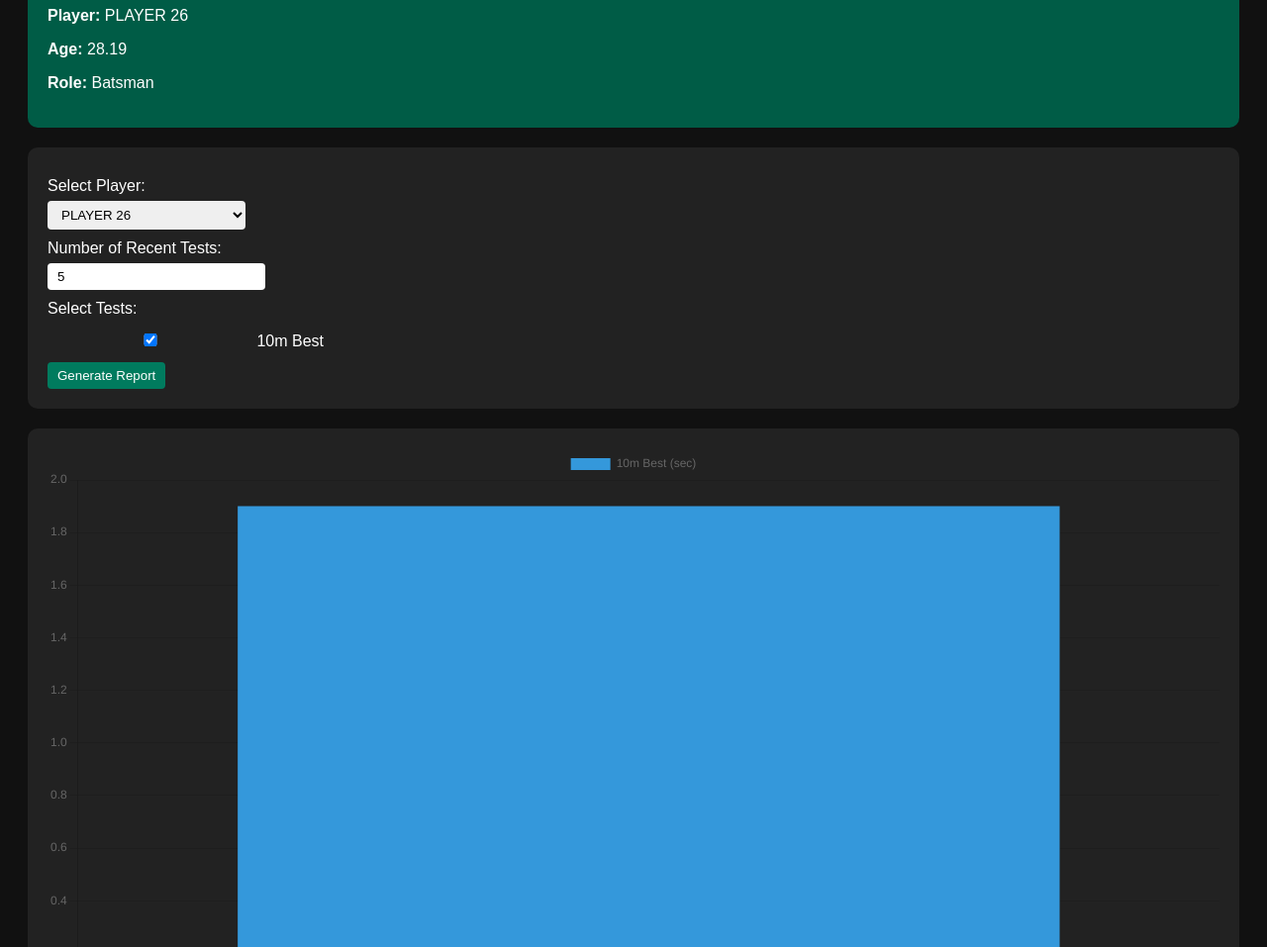
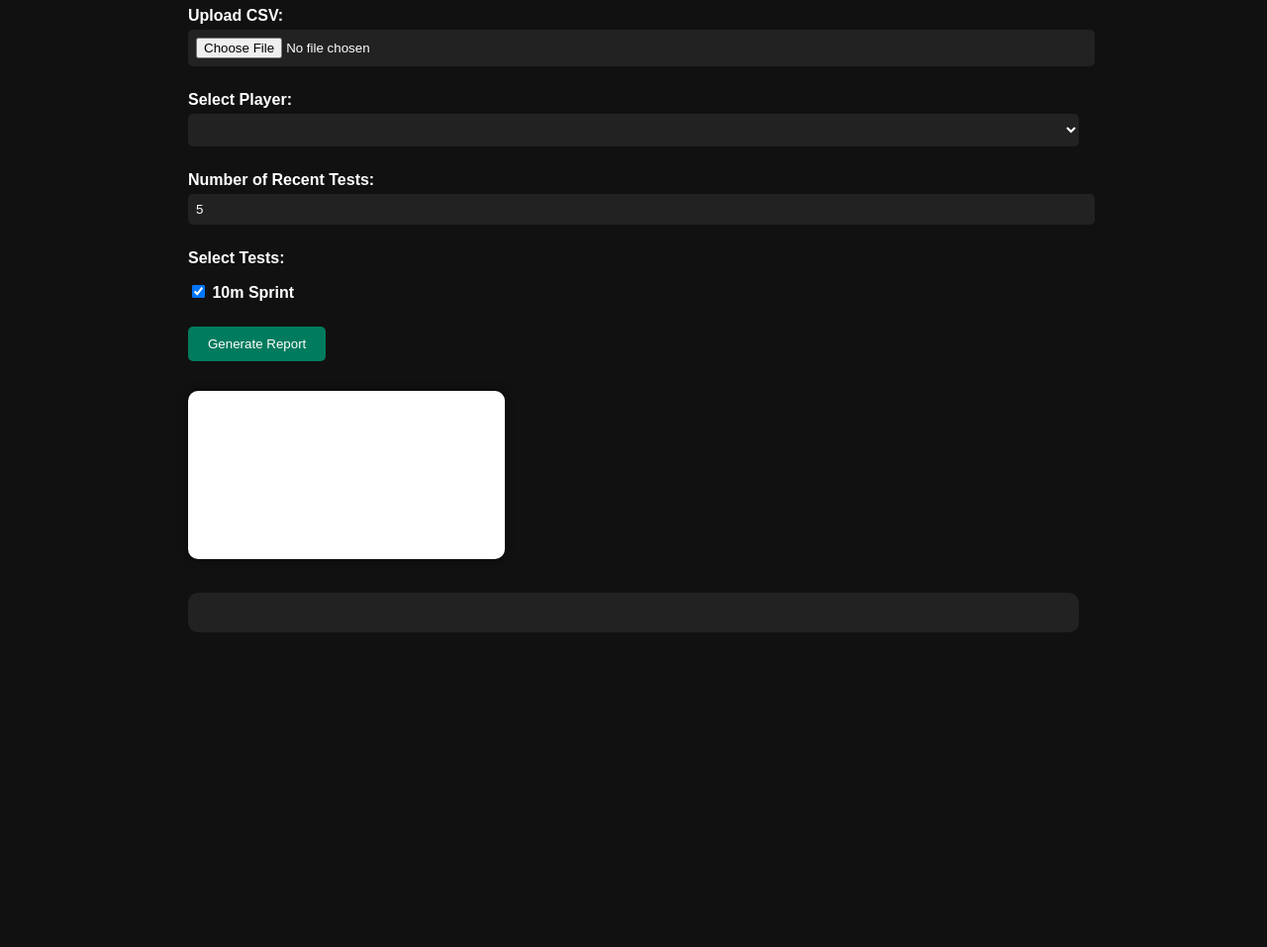
Before and after one commit to Ankur123unsungDevloper/Cricket-Association-chart, a plain HTML site: page index.html in a window 1280 px wide. Shown: the part 121-1078 px from the top of the page at 99% size. After the commit the page ends 800 px from the top, so only its background shows below. Drawn offline with nearby package versions, Linux system fonts and the light colour scheme.

Commit message:
new file:   TEMP Testing Battery - Individual Dashboard.csv 	modified:   index.html 	modified:   script.js 	modified:   style.css

```diff
--- a/index.html
+++ b/index.html
@@ -8,27 +8,30 @@
   <script src="https://cdn.jsdelivr.net/npm/chart.js"></script>
 </head>
 <body>
-  <div class="header">
-    <h1>Cricket Association</h1>
-    <p><strong>Player:</strong> <span id="playerName">PLAYER 26</span></p>
-    <p><strong>Age:</strong> <span id="playerAge">28.19</span></p>
-    <p><strong>Role:</strong> <span id="playerRole">Batsman</span></p>
-  </div>
+  <div class="container">
+    <h1>Player Performance Report</h1>
 
-  <div class="card">
+    <label for="uploadCSV">Upload CSV:</label>
+    <input type="file" id="uploadCSV" accept=".csv" />
+
     <label for="playerSelect">Select Player:</label>
     <select id="playerSelect"></select>
 
-    <label for="recentCount">Number of Recent Tests:</label>
-    <input type="number" id="recentCount" value="5" min="1" max="10" />
+    <label for="testCount">Number of Recent Tests:</label>
+    <input type="number" id="testCount" value="5" min="1" />
 
     <label>Select Tests:</label>
-    <label><input type="checkbox" id="test10m" checked /> 10m Best</label>
+    <div id="testOptions">
+      <label><input type="checkbox" value="10m" checked /> 10m Sprint</label>
+    </div>
 
     <button onclick="generateReport()">Generate Report</button>
+
+    <div id="reportContainer">
+      <canvas id="chartCanvas"></canvas>
+      <div id="injuryHistory"></div>
+    </div>
   </div>
-
-  <div id="reportContainer" class="card"></div>
 
   <script src="script.js"></script>
 </body>
--- a/script.js
+++ b/script.js
@@ -1,91 +1,119 @@
-const playerData = [
-  { player: "PLAYER 26", date: "2023-04-02", phase: "Pre-Season Assessment", trial1: 1.99, trial2: 1.90, best: 1.90 },
-  { player: "PLAYER 29", date: "2023-04-02", phase: "Pre-Season Assessment", trial1: 1.94, trial2: 1.91, best: 1.91 },
-  { player: "PLAYER 66", date: "2023-04-05", phase: "Pre-Season Assessment", trial1: 2.12, trial2: 2.00, best: 2.00 },
-  { player: "PLAYER 78", date: "2023-04-05", phase: "Pre-Season Assessment", trial1: 2.09, trial2: 2.00, best: 2.00 },
-  { player: "PLAYER 40", date: "2023-08-08", phase: "Buchi Babu Trophy", trial1: 1.97, trial2: 1.97, best: 1.97 },
-  { player: "PLAYER 40", date: "2024-03-07", phase: "Post Season IFA", trial1: 2.07, trial2: 2.07, best: 2.07 },
+const playerData = [];
+const injuryData = [
+  { name: "PLAYER 78", current: "Right hand middle finger split webbing, Right adductor strain", history: "Right scapula tightness", category: "Senior" },
+  { name: "PLAYER 40", current: "Nil", history: "Right ACL tear 2021, Left Hamstring pull 2023", category: "Under 23" }
 ];
 
-const injuryData = [
-  { name: "PLAYER 26", seasonInjury: "Nil", history: "Nil", category: "Under 23" },
-  { name: "PLAYER 29", seasonInjury: "Nil", history: "Nil", category: "Senior" },
-  { name: "PLAYER 40", seasonInjury: "Nil", history: "Right ACL complete tear 2021, Left Hamstring pull 2023", category: "Under 23" },
-  { name: "PLAYER 78", seasonInjury: "Right hand middle finger split webbing- 4 stitches, Right adductor strain", history: "Right scapula tightness", category: "Senior" },
-];
+// Parse CSV into array of objects
+function parseCSV(text) {
+  const rows = text.trim().split('\n');
+  const headers = rows[0].split(',');
+  return rows.slice(1).map(row => {
+    const values = row.split(',');
+    const obj = {};
+    headers.forEach((h, i) => {
+      obj[h.trim()] = values[i].trim();
+    });
+    return obj;
+  });
+}
 
-const playerSelect = document.getElementById("playerSelect");
-const reportContainer = document.getElementById("reportContainer");
+// Handle CSV upload
+function handleCSVUpload(event) {
+  const file = event.target.files[0];
+  const reader = new FileReader();
+  reader.onload = function (e) {
+    const csvData = parseCSV(e.target.result);
+    playerData.length = 0;
+    csvData.forEach(row => {
+      playerData.push({
+        player: row.Player,
+        date: row.Date,
+        phase: row.Phase,
+        test: row.Test,
+        trial1: parseFloat(row.Trial1),
+        trial2: parseFloat(row.Trial2)
+      });
+    });
+    populatePlayerSelect();
+    generateReport();
+  };
+  reader.readAsText(file);
+}
 
-const uniquePlayers = [...new Set(playerData.map(d => d.player))];
-uniquePlayers.forEach(p => {
+// Populate dropdown with unique player names
+function populatePlayerSelect() {
+  const select = document.getElementById("playerSelect");
+  select.innerHTML = "";
+  const players = [...new Set(playerData.map(p => p.player))];
+  players.forEach(player => {
     const option = document.createElement("option");
-  option.value = p;
-  option.textContent = p;
-  playerSelect.appendChild(option);
+    option.value = player;
+    option.textContent = player;
+    select.appendChild(option);
   });
+}
 
+// Generate chart and injury report
 function generateReport() {
-  const player = playerSelect.value;
-  const count = parseInt(document.getElementById("recentCount").value);
-  const include10m = document.getElementById("test10m").checked;
+  const player = document.getElementById('playerSelect').value;
+  const testCount = parseInt(document.getElementById('testCount').value);
+  const tests = [...document.querySelectorAll('#testOptions input:checked')].map(e => e.value);
 
-  reportContainer.innerHTML = "";
+  const filtered = playerData
+    .filter(p => p.player === player && tests.includes(p.test))
+    .slice(-testCount)
+    .map(p => ({ ...p, best: Math.min(p.trial1, p.trial2) }));
 
-  // Update header
-  document.getElementById("playerName").textContent = player;
-  document.getElementById("playerAge").textContent = "28.19";
-  document.getElementById("playerRole").textContent = "Batsman";
+  const labels = filtered.map(p => `${p.date} (${p.phase})`);
+  const data = filtered.map(p => p.best);
 
-  if (include10m) {
-    const filtered = playerData.filter(d => d.player === player).slice(0, count);
-    const ctx = document.createElement("canvas");
-    reportContainer.appendChild(ctx);
-
-    new Chart(ctx, {
-      type: "bar",
+  const ctx = document.getElementById('chartCanvas').getContext('2d');
+  if (window.bar) window.bar.destroy();
+  window.bar = new Chart(ctx, {
+    type: 'bar',
     data: {
-        labels: filtered.map(d => d.date + " (" + d.phase + ")"),
+      labels,
       datasets: [{
-          label: "10m Best (sec)",
-          data: filtered.map(d => d.best),
-          backgroundColor: "#3498db"
+        label: `${player} 10m Best Time`,
+        data,
+        backgroundColor: '#3498db'
       }]
     },
     options: {
+      responsive: true,
       scales: {
         y: { beginAtZero: true }
       }
     }
   });
-  }
 
+  // Show injury report
   const injury = injuryData.find(i => i.name === player);
+  const container = document.getElementById("injuryHistory");
   if (injury) {
-    const heading = document.createElement("h2");
-    heading.textContent = "Injury History";
-    reportContainer.appendChild(heading);
-
-    const table = document.createElement("table");
-    table.innerHTML = `
+    container.innerHTML = `
+      <h2>Injury History</h2>
+      <table>
         <thead>
           <tr>
             <th>Injuries (2023-24)</th>
-          <th>Injury History</th>
-          <th>Eligible Category</th>
+            <th>History</th>
+            <th>Category</th>
           </tr>
         </thead>
         <tbody>
           <tr>
-          <td>${injury.seasonInjury}</td>
+            <td>${injury.current}</td>
             <td>${injury.history}</td>
             <td>${injury.category}</td>
           </tr>
         </tbody>
+      </table>
     `;
-    reportContainer.appendChild(table);
+  } else {
+    container.innerHTML = "<p>No injury history available.</p>";
   }
 }
 
-// Load default
-generateReport();
+document.getElementById("uploadCSV").addEventListener("change", handleCSVUpload);
--- a/style.css
+++ b/style.css
@@ -2,63 +2,91 @@ body {
   background: #111;
   color: white;
   font-family: Arial, sans-serif;
-  padding: 20px;
+  margin: 0;
+  padding: 0;
 }
 
-.header {
-  background: #005c46;
-  padding: 20px;
-  border-radius: 10px;
-  margin-bottom: 20px;
+.container {
+  padding: 40px;
+  max-width: 900px;
+  margin: auto;
 }
 
-.card {
-  background: #222;
-  padding: 20px;
-  border-radius: 10px;
-  margin-bottom: 20px;
+h1 {
+  text-align: center;
+  color: #00e676;
+  margin-bottom: 30px;
 }
 
 label {
-  margin-top: 10px;
   display: block;
+  margin-top: 15px;
+  margin-bottom: 5px;
+  font-weight: bold;
 }
 
-input, select, button {
-  padding: 6px 10px;
-  margin-top: 6px;
+input[type="number"],
+select,
+input[type="file"] {
+  width: 100%;
+  padding: 8px;
+  margin-bottom: 10px;
+  border-radius: 5px;
   border: none;
-  border-radius: 4px;
+  background: #222;
+  color: white;
 }
 
-input, select {
-  width: 200px;
+#testOptions {
+  margin-bottom: 15px;
 }
 
 button {
   background: #007b5e;
   color: white;
+  border: none;
+  padding: 10px 20px;
   cursor: pointer;
-  margin-top: 12px;
+  border-radius: 5px;
+  margin-top: 10px;
 }
 
 button:hover {
   background: #009971;
 }
 
-table {
+canvas {
+  background: #fff;
+  border-radius: 10px;
+  box-shadow: 0 0 10px rgba(0, 0, 0, 0.5);
+  margin-top: 30px;
+  padding: 10px;
+}
+
+#injuryHistory {
+  background: #222;
+  padding: 20px;
+  margin-top: 30px;
+  border-radius: 10px;
+}
+
+#injuryHistory h2 {
+  color: #00e676;
+  margin-bottom: 10px;
+}
+
+#injuryHistory table {
   width: 100%;
   border-collapse: collapse;
-  margin-top: 20px;
-  background: #333;
 }
 
-th, td {
+#injuryHistory th,
+#injuryHistory td {
+  border: 1px solid #555;
   padding: 10px;
-  border: 1px solid #555;
   text-align: left;
 }
 
-th {
-  background: #444;
+#injuryHistory th {
+  background-color: #333;
 }
```
Also changed, not shown: TEMP Testing Battery - Individual Dashboard.csv (added, +130 -0 lines). Lines whose indentation alone changed are shown as unchanged.
